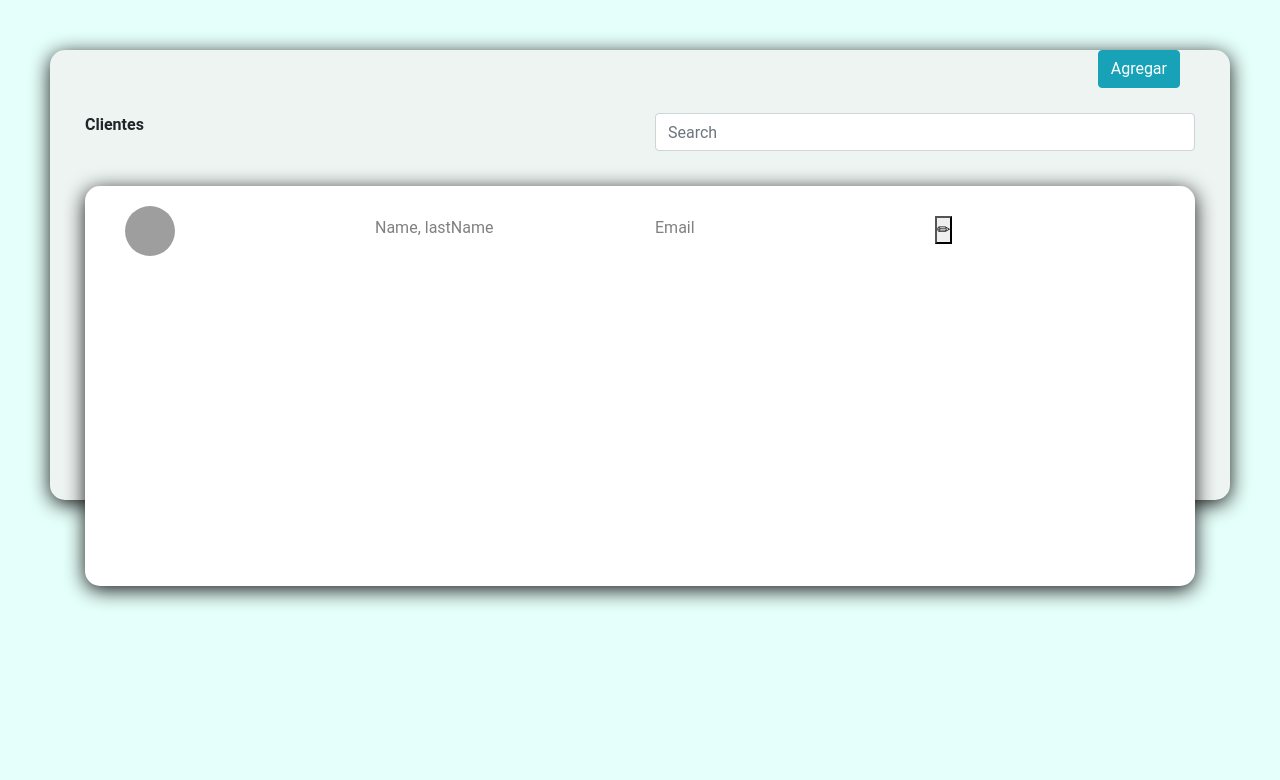
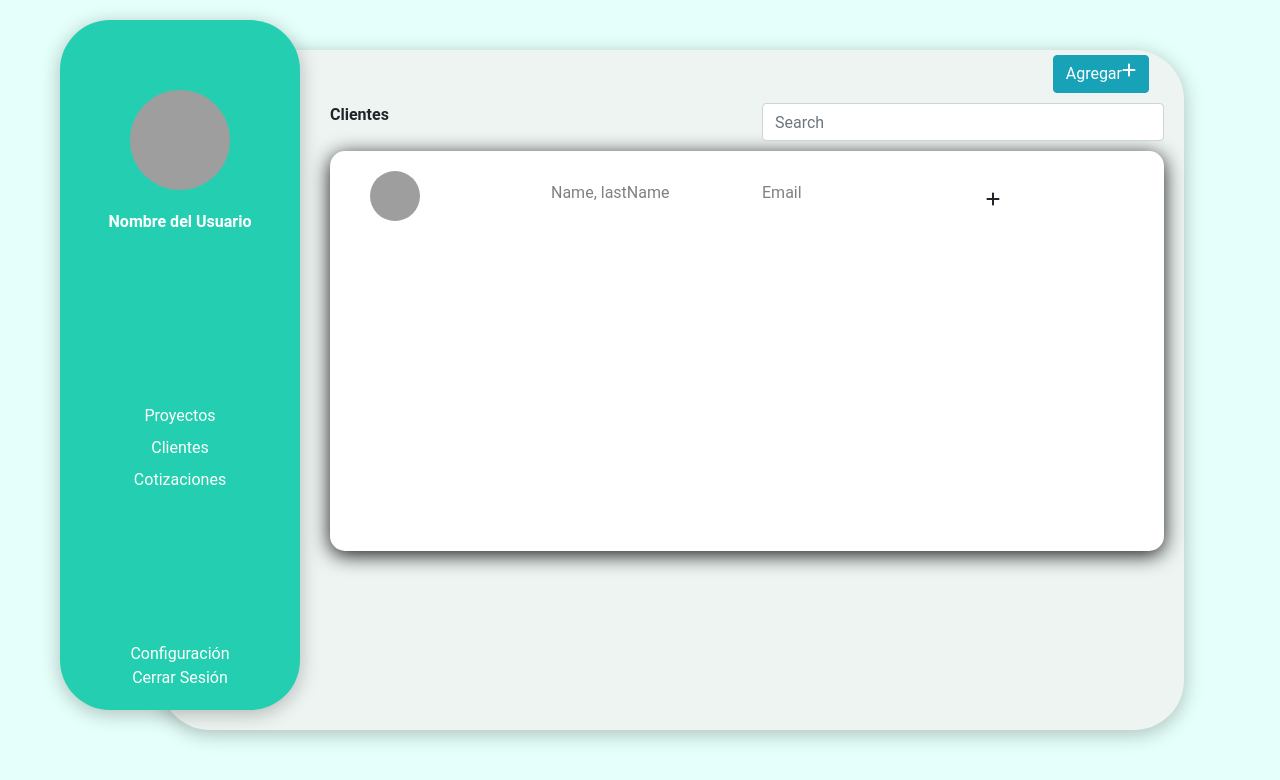
Before and after one commit to 4GeeksAcademy/Grupo3-ProyectoFinal, a React app: page /clientList in a window 1280 px wide. Built offline with nearby package versions, Linux system fonts and the light colour scheme; no server answers; grey boxes are pictures that could not be loaded.

Commit message:
design finished

```diff
--- a/src/front/js/component/background.js
+++ b/src/front/js/component/background.js
@@ -1,11 +1,11 @@
 import React, { useState } from "react";
 import { Link } from "react-router-dom";
 
-export const Background = () => {
+export const Background = (props) => {
     const [isMenuOpen, setMenuOpen] = useState(false); // Estado para el menú de hamburguesa
 
     return (
-        <div className="container-fluid p-0 background">
+         <div className="container-fluid p-0 background">
             {/* Menu hamburguesa*/}
             <nav className="navbar navbar-light d-lg-none">
                 <button className="navbar-toggler" type="button" onClick={() => setMenuOpen(!isMenuOpen)}>
@@ -24,7 +24,7 @@ export const Background = () => {
                             <Link className="nav-link" to="#"><i className="fas fa-file"></i>Proyectos</Link>
                         </li>
                         <li className="nav-item">
-                            <Link className="nav-link" to="clientList">Clientes</Link>
+                            <Link  to={`/clientList`} className="nav-link">Clientes </Link>
                         </li>
                         <li className="nav-item">
                             <Link className="nav-link" to="#">Cotizaciones</Link>
@@ -49,7 +49,7 @@ export const Background = () => {
                 </div>
                 <ul className="main-links m-0 p-0">
                     <li><Link to="#">Proyectos</Link></li>
-                    <li><Link to="#">Clientes</Link></li>
+                    <li><Link  to={`/clientList`} className="nav-link">Clientes </Link></li>
                     <li><Link to="#">Cotizaciones</Link></li>
                 </ul>
                 <ul className="bottom-links m-0 p-0">
@@ -57,6 +57,11 @@ export const Background = () => {
                     <li><Link to="#">Cerrar Sesión</Link></li>
                 </ul>
             </div>
+
+            {
+                props.children
+            }
+
         </div>
     );
 };
--- a/src/front/js/pages/clientList.js
+++ b/src/front/js/pages/clientList.js
@@ -2,20 +2,23 @@ import React, { useState, useEffect, useContext } from "react";
 import { Link } from "react-router-dom";
 import "../../styles/clientList.css";
 import { Background } from "../component/background";
-
+import { FontAwesomeIcon } from '@fortawesome/react-fontawesome'
+import { faPlus } from '@fortawesome/free-solid-svg-icons'
+import { faRegular } from '@fortawesome/free-solid-svg-icons'
 import { Context } from "../store/appContext";
 
 export const ClientList = () => {
 	const { store, actions } = useContext(Context);
 
 	return (
-		<>
+
+		<Background>
 
 			<div className="bar">
 				<div className="container">
 					<div className="back">
 						<div className="col d-flex justify-content-end">
-							<button className="btn btn-info d-flex justify-content-end text-white">Agregar</button>
+							<Link  to={`/addClient`} className="btn btn-info d-flex justify-content-end text-white">Agregar <FontAwesomeIcon icon={faPlus} className="add-icon" />	</Link>
 						</div>
 					</div>
 				</div>
@@ -25,7 +28,7 @@ export const ClientList = () => {
 							<div className="col"><strong>Clientes</strong></div>
 							<div className="col">
 								<form class="d-flex">
-								<input class="form-control me-2"  placeholder="Search" aria-label="Search"></input>
+									<input class="form-control me-2 rounded"  placeholder="Search" aria-label="Search"></input>
 								</form>
 							</div>
 						</div>
@@ -39,14 +42,16 @@ export const ClientList = () => {
 								</div>
 								<div className="text-description col">Name, lastName</div>
 								<div className="text-description col">Email</div>
-							<div className="text-description col"><button>✏</button></div>
-						</div>
-
+								<div className="text-description col">
+									<Link  to={`/clientInfo`} className="btn"> <FontAwesomeIcon icon={faPlus} className="add-icon" />	</Link>
 								</div>
 							</div>
 						</div>
 					</div>
+				</div>
+			</div>
+		</Background>
 
-		</>
+
 	)
 }
--- a/src/front/styles/clientList.css
+++ b/src/front/styles/clientList.css
@@ -10,15 +10,21 @@ body {
 }
 
 .bar{
-    background-color: #EDF4F2;
-    margin: 50px;
-    box-shadow: 0px 4px 20px rgb(24, 23, 23);
+    margin-left: 75px;
     border-radius: 15px;
     height: 450px;
+    margin-bottom: 10px;
+    padding: 5px;
+}
 
+.back{
+    border-radius: 15px;
+    margin-bottom: 10px;
 }
 .clientes-tit{
-    margin-top: 25px;
+    margin-left: 75px;
+    margin-bottom: 10px;
+    margin-top: 10px;
     padding: -5px;
 }
 
@@ -40,7 +46,7 @@ body {
 
 .fondo {
     background-color: white;
-    margin-top: 35px;
+    margin-left: 75px;
     box-shadow: 0px 4px 20px rgb(24, 23, 23);
     border-radius: 15px;
     list-style: none;
```
Lines whose indentation alone changed are shown as unchanged.
